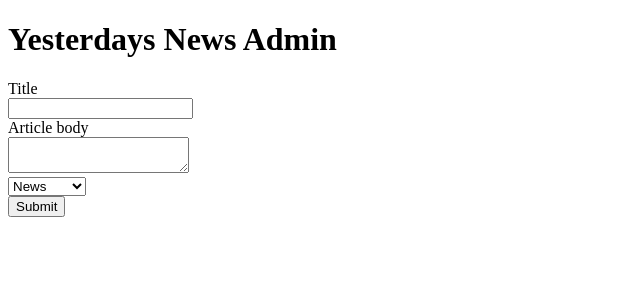
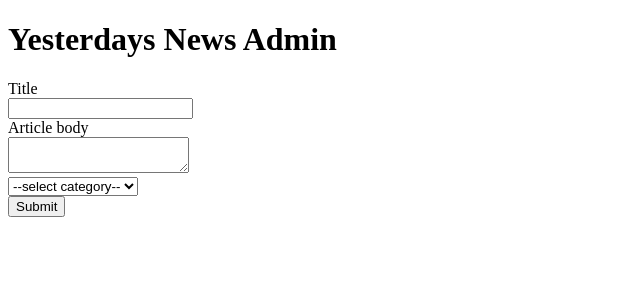
Before and after one commit to maxarvid/yesterdays_news_admin, a React (Create React App) app: page / in a window 1280 px wide. Shown: the top 300 px of the page, without its empty margins (0-640 px from the left). Built offline with nearby package versions, Linux system fonts and the light colour scheme.

Commit message:
refactor CreateArticle component and update fixture

```diff
--- a/src/App.jsx
+++ b/src/App.jsx
@@ -3,12 +3,11 @@ import CreateArticleForm from "./components/CreateArticleForm";
 
 const App = () => {
   const [message, setMessage] = useState();
-  const flashMessage = message ? <h3 data-cy="message">{message}</h3> : <></>;
 
   return (
     <>
       <h1 data-cy="header">Yesterdays News Admin</h1>
-      {flashMessage}
+      <div data-cy="message">{message}</div>
       <CreateArticleForm onCreateMessage={setMessage} />
     </>
   );
--- a/src/components/CreateArticleForm.jsx
+++ b/src/components/CreateArticleForm.jsx
@@ -2,64 +2,66 @@ import React, { useState } from "react";
 import Articles from "../modules/Articles";
 
 const CreateArticleForm = ({ onCreateMessage }) => {
-  const [title, setTitle] = useState();
-  const [body, setBody] = useState();
-  const [category, setCategory] = useState();
+  const [article, setArticle] = useState({});
 
-  const createArticle = async (event) => {
+  const handleSubmit = async (event) => {
     event.preventDefault();
-    const success = await Articles.create(title, body, category);
-    createMessage(success);
+    const response = await Articles.create(article);
+    onCreateMessage(response.message);
   };
 
-  function createMessage(success) {
-    if (success) {
-      onCreateMessage("Article was created");
-    } else {
-      onCreateMessage("Something went wrong with the request");
-    }
-  }
+  const handleChange = (e) => {
+    setArticle({
+      ...article,
+      [e.target.name]: e.target.value,
+    });
+  };
 
   return (
     <>
-      <form onSubmit={createArticle}>
+      <div>
+        <form onSubmit={handleSubmit}>
+          <div>
             <label>
               Title<br></br>
               <input
+                name="title"
                 type="text"
                 data-cy="title-input"
-            onChange={(e) => {
-              setTitle(e.target.value);
-            }}
+                onChange={handleChange}
               />
             </label>
+          </div>
 
-        <br></br>
+          <div>
             <label>
               Article body<br></br>
               <textarea
+                name="body"
                 data-cy="body-input"
-            onChange={(e) => {
-              setBody(e.target.value);
-            }}
+                onChange={handleChange}
               />
             </label>
+          </div>
 
-        <br></br>
+          <div>
             <select
               data-cy="select-category"
-          onChange={(select) => {
-            setCategory(select.target.value);
-          }}
+              name="category"
+              onChange={handleChange}
             >
+              <option value="" selected disabled hidden>
+                --select category--
+              </option>
               <option value="News">News</option>
               <option value="Politics">Politics</option>
               <option value="Economy">Economy</option>
               <option value="Sports">Sports</option>
             </select>
-        <br></br>
+          </div>
           <button data-cy="submit-button">Submit</button>
         </form>
+      </div>
     </>
   );
 };
```
Also changed, not shown: 1 other file (tests, documents, lock files or other folders). Lines whose indentation alone changed are shown as unchanged.
